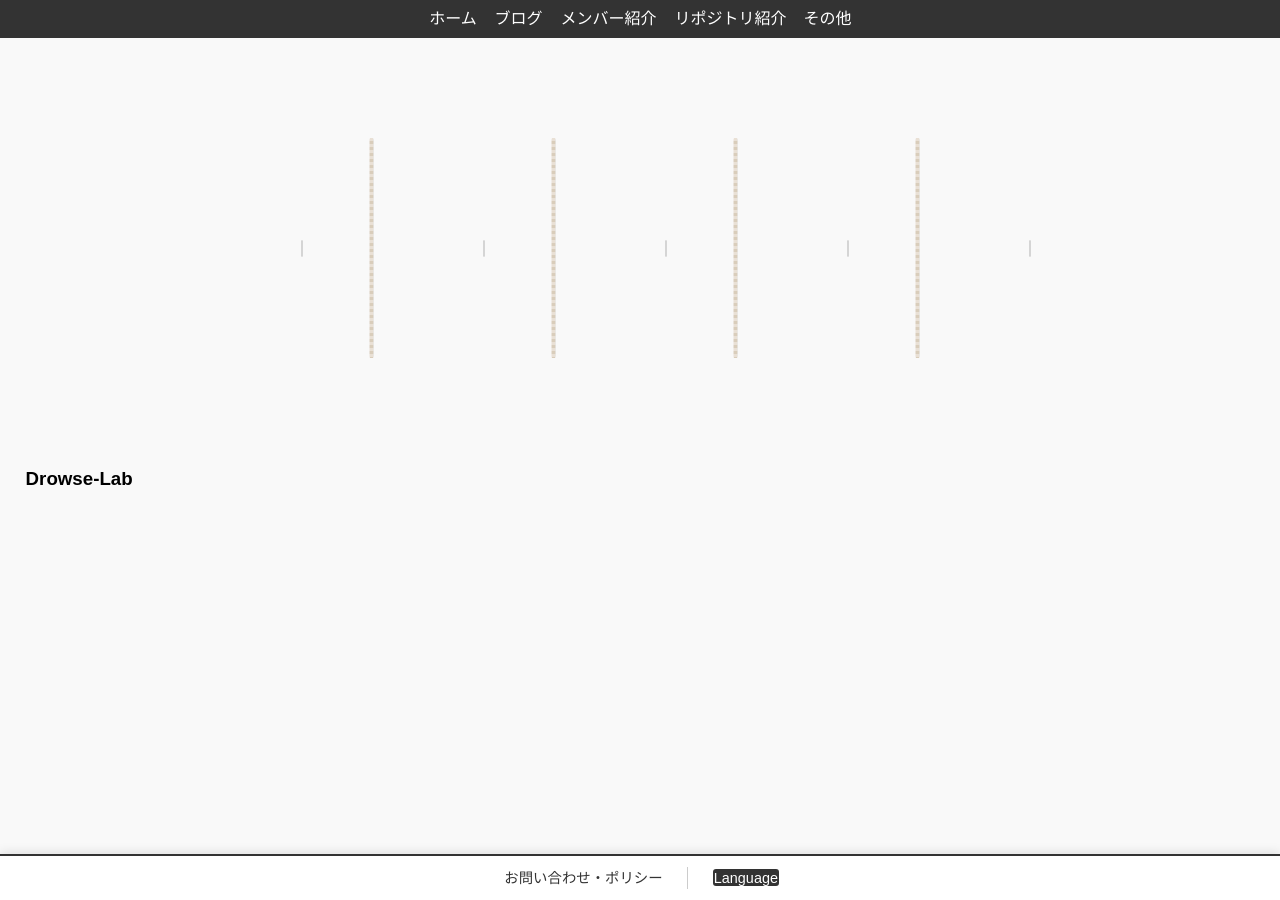
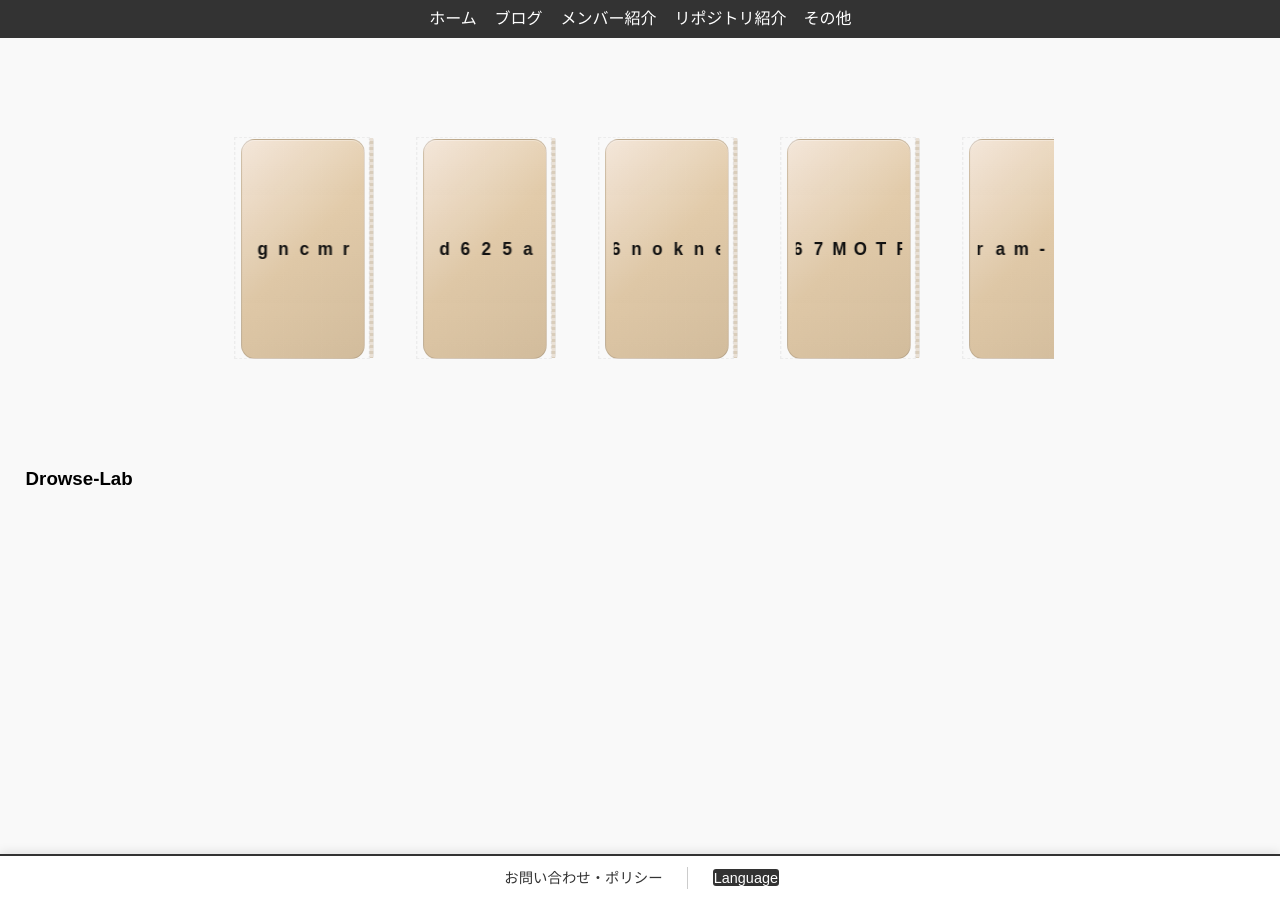
Before and after one commit to Drowse-Lab/Drowse-Lab, a Jekyll site: the page built from diary/index.html, in a window 1280 px wide. Built offline with Jekyll 4.4.1, drawn with Linux system fonts in a browser that asks for light colours; nearby versions of some CDN libraries; some web fonts are replaced; a style sheet for code colours, icons or effects is not loaded.

Commit message:
テスト

```diff
--- a/assets/css/diary.css
+++ b/assets/css/diary.css
@@ -131,7 +131,7 @@
   .diary.container { margin-top: 36px; }
   .diary-link { padding: 14px 14px; }
 }
-/* ===== 3D Book Shelf ===== */
+/* ===== 3D Book Shelf (改善版) ===== */
 .book-shelf{
   perspective: 900px;
   -webkit-perspective: 900px;
@@ -143,20 +143,22 @@
 .shelf-rail{
   display: grid;
   grid-auto-flow: column;
-  grid-auto-columns: 160px;
+  grid-auto-columns: 160px;   /* 1冊の幅（必要なら増やす） */
   gap: 22px;
   overflow-x: auto;
   overflow-y: visible;
   padding: 12px 6px 26px;
   min-height: 260px;
   scrollbar-width: thin;
-  align-items: end; /* 下揃えにして棚に乗って見せる */
+  align-items: end;           /* 下揃えにする */
 }
 
 /* 1冊 */
 .book{
   position: relative;
-  width: 140px;
+  display: block;             /* 横方向で潰れないように明示 */
+  width: 140px;               /* 背表紙を十分に見せる幅 */
+  min-width: 120px;           /* 幅が潰れるのを防ぐ */
   height: 220px;
   box-sizing: border-box;
   appearance: none; border: 0; background: transparent;
@@ -169,6 +171,8 @@
   backface-visibility: hidden;
   transition: transform .18s ease, filter .18s ease;
   will-change: transform;
+  /* 一時デバッグ：枠を見やすくする（確認後削除） */
+  outline: 1px dashed rgba(0,0,0,0.05);
 }
 .book:hover,
 .book.active{
@@ -178,16 +182,18 @@
   z-index: 10;
 }
 
-/* 背表紙：薄い茶色グラデーションに変更 */
+/* 背表紙：薄い茶色グラデーションで本体をはっきり表示 */
 .book-spine{
   position: relative;
-  width: 100%; height: 100%;
+  display: block;             /* ブロックで幅いっぱいにする */
+  width: 100%;
+  height: 100%;
   border-radius: 14px;
-  --h: 220;
   background:
-    linear-gradient(180deg, rgba(255,255,255,.06), rgba(0,0,0,.06)),
+    linear-gradient(180deg, rgba(255,255,255,.04), rgba(0,0,0,.03)),
     linear-gradient(135deg, #f3e6d8 0%, #e3cba9 50%, #d9c2a1 100%);
-  border: 1px solid rgba(0,0,0,.14); /* ほんのり濃いめの枠 */
+  border: 1px solid rgba(0,0,0,.12);
+  box-shadow: inset 0 1px 0 rgba(255,255,255,0.3);
   overflow: hidden;
 }
 
@@ -203,7 +209,7 @@
   border-radius: 2px;
 }
 
-/* 縦組みタイトル（ユーザー名）: 文字色を黒に */
+/* 縦組みタイトル（ユーザー名）: 文字色を黒に。縦書きが効かない場合は横回転で代替 */
 .book-title{
   position:absolute;
   inset: 12px 8px;
@@ -212,33 +218,40 @@
   align-items:center;
   justify-content:center;
   gap: 4px;
-  font-weight: 900; letter-spacing:.02em;
-  color: #111; /* ← 黒に変更 */
-  text-shadow: none; /* 白影を消す */
+  font-weight: 800;
+  color: #111;                /* 黒 */
+  text-shadow: none;
   overflow: hidden;
+  /* 縦書きを試みる（対応しない環境では下の transform 回転が効く） */
   writing-mode: vertical-rl;
   text-orientation: upright;
   -webkit-font-smoothing: antialiased;
 }
+/* 各文字の扱いを安定 */
 .book-title .ch{
   display:block;
-  font-size: clamp(14px, 1.8vw, 22px);
+  font-size: clamp(14px, 1.4vw, 20px);
   line-height: 1;
   transform: translateZ(1px);
-  transform-origin: center;
   white-space: nowrap;
   -webkit-user-select: none;
   user-select: none;
-  color: #111; /* 黒 */
+  color: #111;
+}
+
+/* 環境で縦書きがサポートされない場合のフェールバック（強制回転） */
+/* 必要なら下のコメントを外して試してください */
+/*
+.book-title { writing-mode: horizontal-tb; transform: rotate(-90deg); transform-origin: left top; }
+.book { height: 220px; width: 140px; }
+*/
+
+@media (max-width: 640px) {
+  .book { width: 120px; height: 190px; }
+  .book-title .ch { font-size: clamp(12px, 2.6vw, 18px); }
 }
 
 /* 長い名前対策 */
 .book-title{
   --max-chars: 12;
 }
-@media (max-width: 640px) {
-  .book { width: 120px; height: 190px; }
-  .book-title .ch { font-size: clamp(12px, 2.6vw, 18px); }
-}
-
-/* （既存のダークモードなど他スタイルは必要に応じて残してください） */
```
